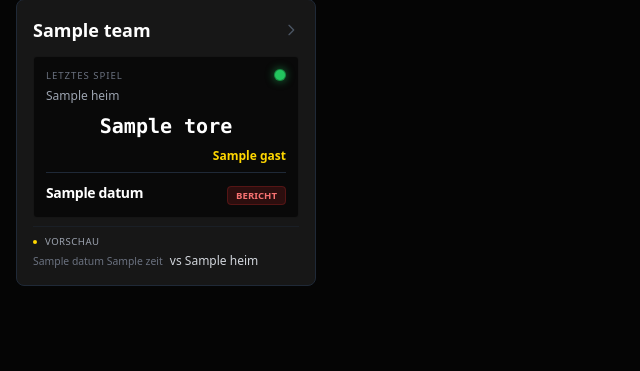
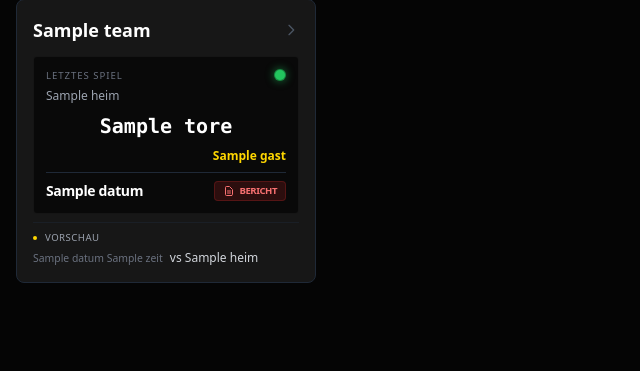
Before and after one commit to jochenneumann83/btv-dashboard, a Flask app: template templates/index.html in a window 1280 px wide. Shown: the part 216-587 px from the top of the page, without its empty margins (0-640 px from the left). Run offline with Flask 3, Linux system fonts and the light colour scheme; the template is opened without the code that fills it: most values are stand-ins (such as "Sample title", 1, 10 or a date in 2020); some libraries are stand-ins or nearby versions.

Commit message:
Update index.html

```diff
--- a/templates/index.html
+++ b/templates/index.html
@@ -44,7 +44,14 @@
                         <p class="text-sm font-semibold text-white tracking-tight">{{ item.game.datum }}</p>
 
                         {% if item.game.pdf %}
-                        <object><a href="{{ item.game.pdf }}" target="_blank" class="px-2 py-0.5 rounded bg-red-900/30 border border-red-900/50 text-red-400 text-[0.6rem] font-bold uppercase hover:bg-red-600 hover:text-white transition-colors">Bericht</a></object>
+                        <object>
+                            <a href="{{ item.game.pdf }}" target="_blank" class="flex items-center gap-1 px-2 py-0.5 rounded bg-red-900/30 border border-red-900/50 hover:bg-red-600 hover:text-white text-red-400 transition-colors">
+                                <svg xmlns="http://www.w3.org/2000/svg" class="h-3 w-3" fill="none" viewBox="0 0 24 24" stroke="currentColor">
+                                    <path stroke-linecap="round" stroke-linejoin="round" stroke-width="2" d="M9 12h6m-6 4h6m2 5H7a2 2 0 01-2-2V5a2 2 0 012-2h5.586a1 1 0 01.707.293l5.414 5.414a1 1 0 01.293.707V19a2 2 0 01-2 2z" />
+                                </svg>
+                                <span class="text-[0.6rem] font-bold uppercase tracking-tighter">Bericht</span>
+                            </a>
+                        </object>
                         {% endif %}
                     </div>
                 {% else %}
```
